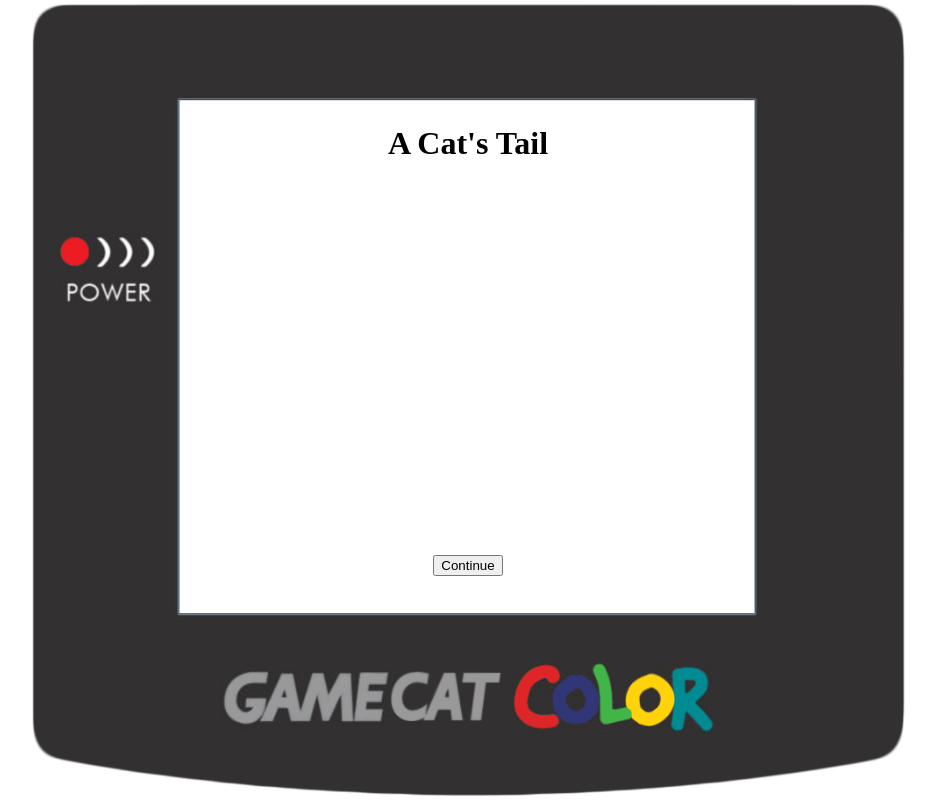
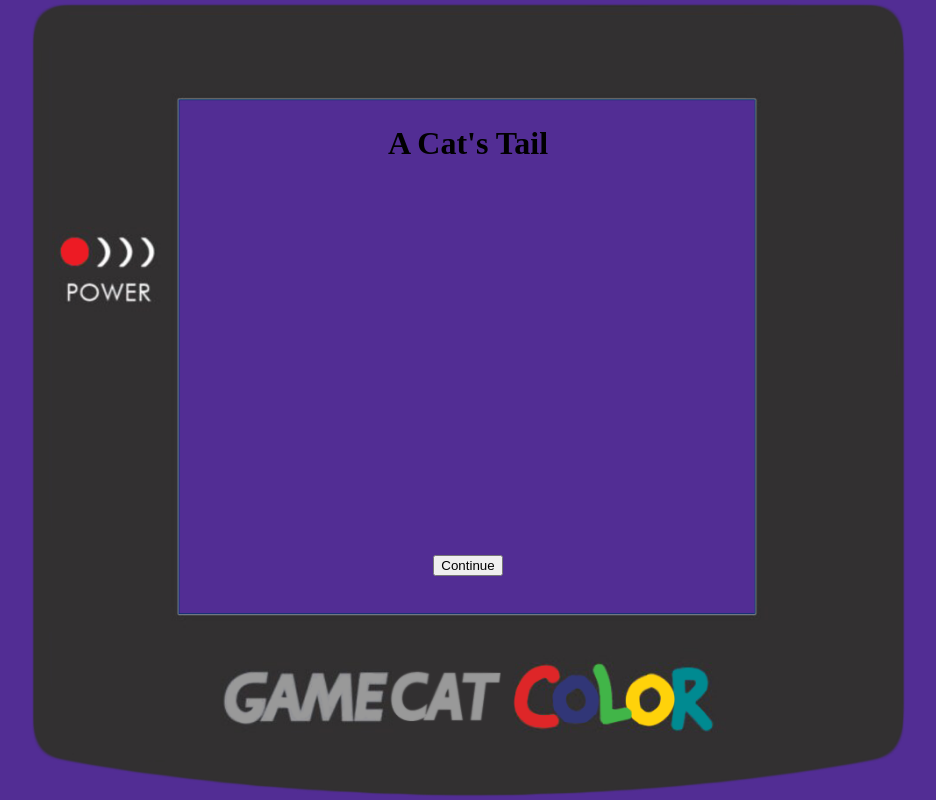
Before and after one commit to qrispi/a-cats-tail, a React (Create React App) app: page /story in a window 1280 px wide. Shown: the whole page, without its empty margins (172-1108 px from the left). Built offline with nearby package versions, Linux system fonts and the light colour scheme.

Commit message:
Add getRandomColor functionality

```diff
--- a/src/components/App/App.js
+++ b/src/components/App/App.js
@@ -1,12 +1,19 @@
-import React from "react";
+import React, { useEffect } from "react";
 import "./App.css";
 import Story from "../Story/Story";
 import Book from "../Book/Book";
 import { Route, Switch, Redirect } from "react-router-dom";
 
+
 function App() {
+
+  const getRandomColor = () => {
+    const colors = ["#d71377", "#0b97a8", "#522d94", "#90c62a", "#fcd00b"]
+    return colors[Math.floor((Math.random() * 5))]
+  }
+
   return (
-    <div className="frame">
+    <div className="frame" style={{backgroundColor: getRandomColor() }}>
       <div className='play-screen'>
       <Switch>
         <Route path="/story">
```
